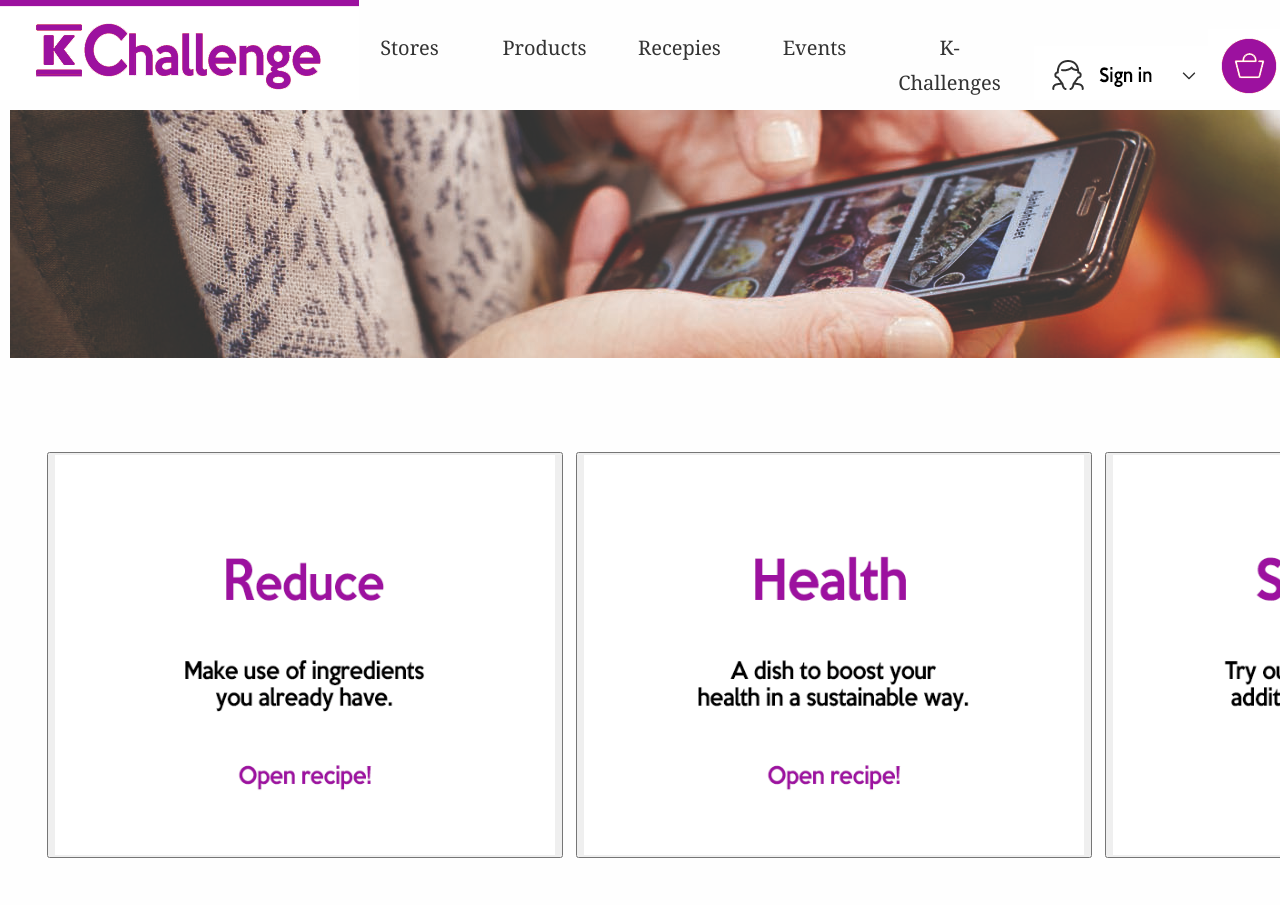
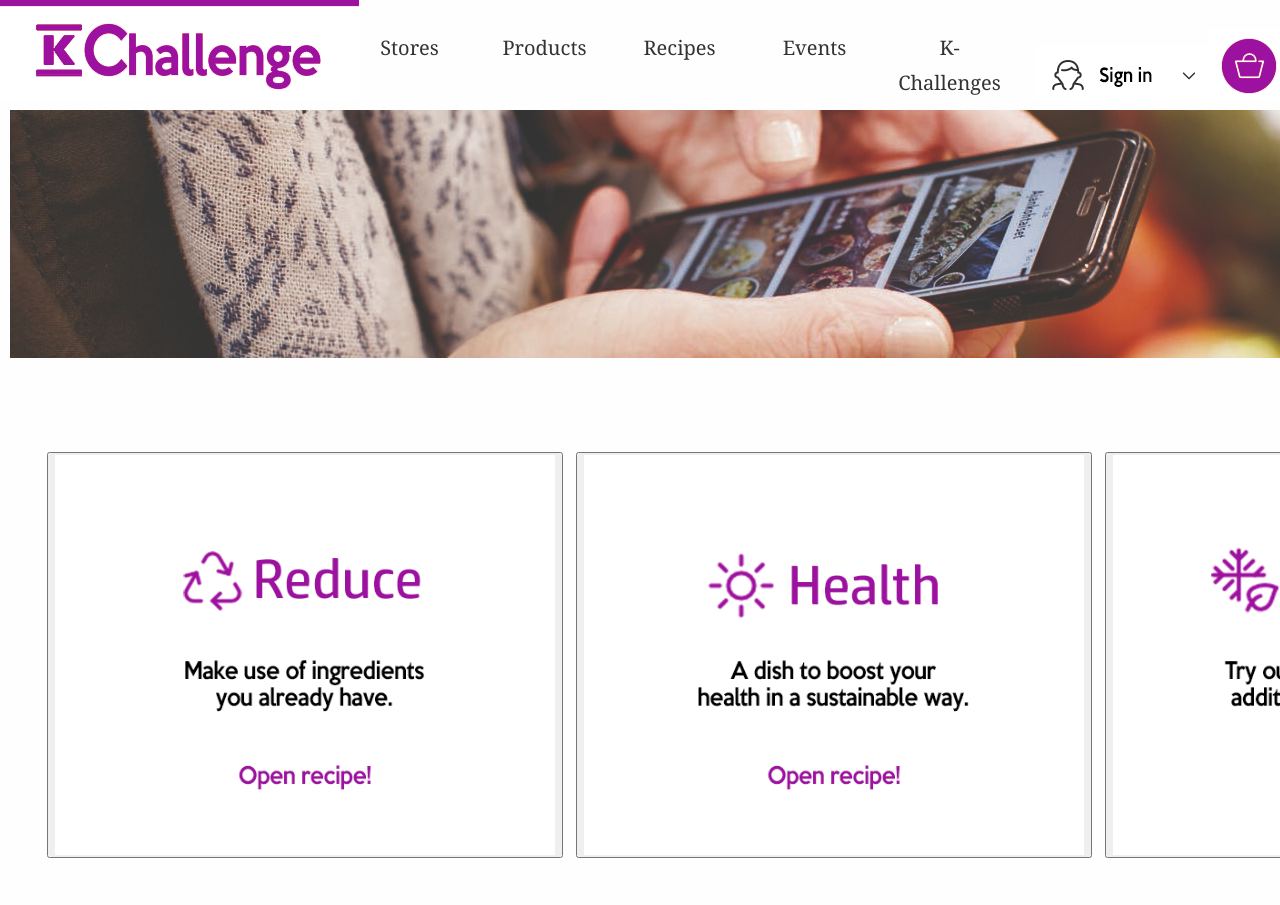
Before and after one commit to hlaineka/submission_to_junction2019, a plain HTML site: page index.html in a window 1280 px wide. Shown: the top 905 px of the page. Drawn offline with Linux system fonts and the light colour scheme.

Commit message:
icon placement

```diff
--- a/index.html
+++ b/index.html
@@ -28,7 +28,7 @@ Released   : 20081009
         </div>
         <div class="topNaviagationLink"><a href="https://www.k-ruoka.fi/kauppa/tuotehaku?kaikki-kaupat">Stores</a></div>
         <div class="topNaviagationLink"><a href="https://www.k-ruoka.fi/kauppa/tuotehaku">Products</a></div>
-        <div class="topNaviagationLink"><a href="https://www.k-ruoka.fi/reseptit">Recepies</a></div>
+        <div class="topNaviagationLink"><a href="https://www.k-ruoka.fi/reseptit">Recipes</a></div>
         <div class="topNaviagationLink"><a href="https://www.k-ruoka.fi/artikkelit/inspiraatio">Events</a></div>
 	    <div class="topNaviagationLink"><a href="index.html">K-Challenges</a></div>
         <div class="div-wrapper">
@@ -44,7 +44,7 @@ Released   : 20081009
     </div>
     <ul>
     <li>
-         <button onclick="myFunction()"><img src="reduce.png" width="500" height="400"></button>
+         <button onclick="myFunction()"><img src="reduce2.png" width="500" height="400"></button>
 
         <div id="myDIV">
          <div class="div-wrapper">
@@ -52,14 +52,14 @@ Released   : 20081009
         </div>
         </div>
         </li>
-  <li><button onclick="myFunction2()"><img src="health.png" width="500" height="400"></button>
+  <li><button onclick="myFunction2()"><img src="health2.png" width="500" height="400"></button>
 
         <div id="myDIV">
          <div class="div-wrapper">
         <img src="rose.jpg"/>
         </div>
         </div> </li>
-  <li><button onclick="myFunction3()"><img src="seasonal.png" width="500" height="400"></button>
+  <li><button onclick="myFunction3()"><img src="seasonal2.png" width="500" height="400"></button>
 
         <div id="myDIV">
          <div class="div-wrapper">
```
Also changed, not shown: health2.png (added), reduce2.png (added), seasonal2.png (added).
